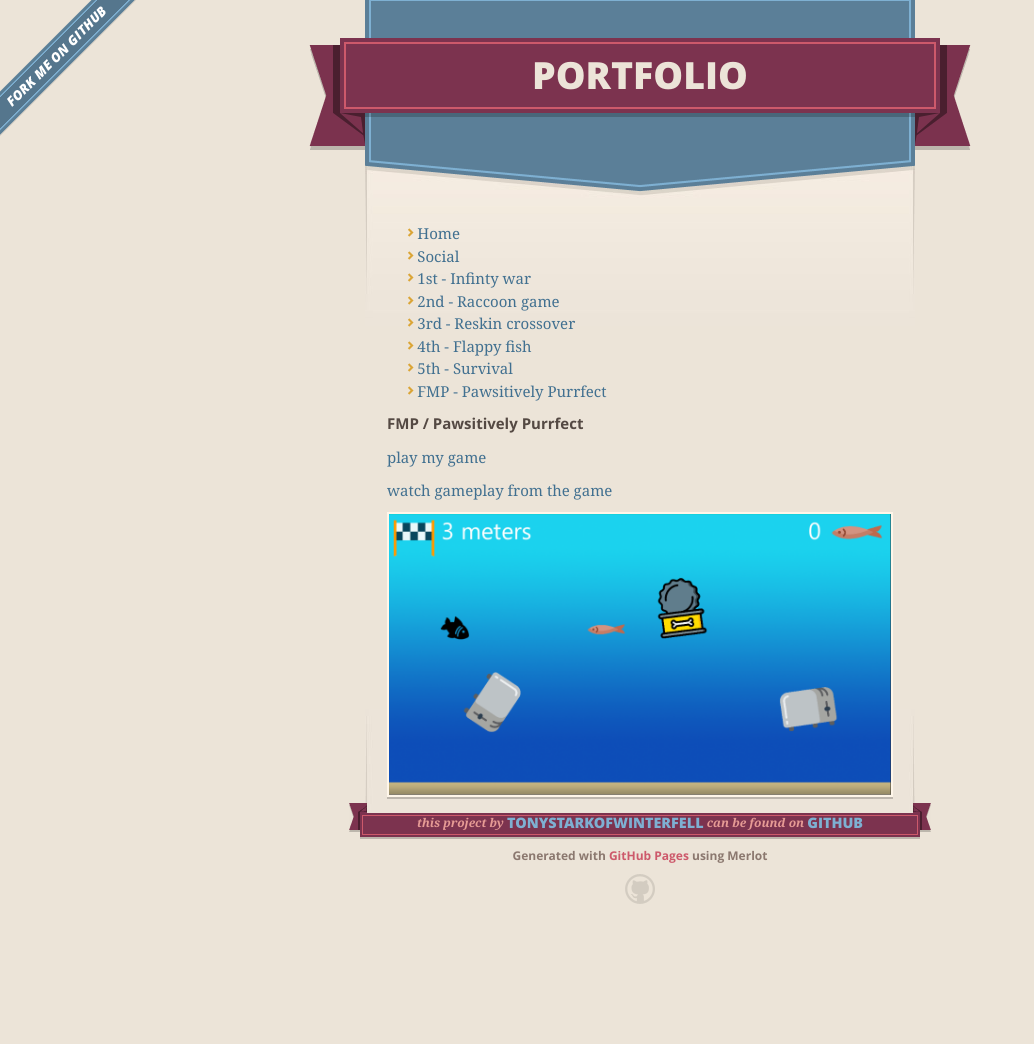
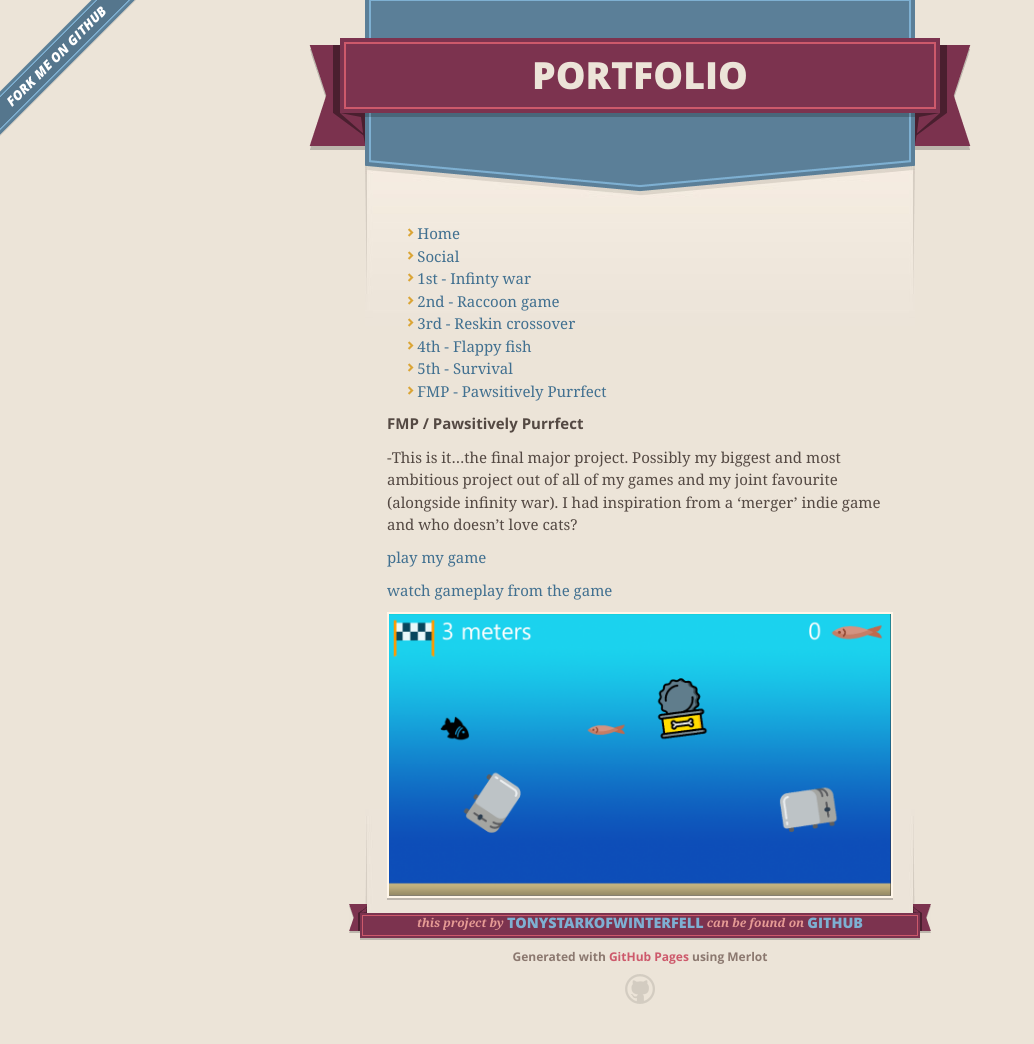
Before and after one commit to TonyStarkOfWinterfell/portfolio, a Jekyll site: the page built from 5th.md, in a window 1280 px wide. Shown: the whole page, without its empty margins (0-1034 px from the left). Built offline with Jekyll 4.4.1, drawn with Linux system fonts in a browser that asks for light colours; our own code applies the rules of GitHub Pages for plain Markdown files; the repository's description, which GitHub fills in, is left out; before the commit the page ends 944 px from its top, so only the background shows below that.

Commit message:
Update 5th.md

```diff
--- a/5th.md
+++ b/5th.md
@@ -1,4 +1,6 @@
 # FMP / Pawsitively Purrfect
+
+-This is it...the final major project. Possibly my biggest and most ambitious project out of all of my games and my joint favourite (alongside infinity war). I had inspiration from a 'merger' indie game and who doesn't love cats?
 
 [play my game](https://tonystarkofwinterfell.github.io/WebGLLink/index.html)
 
```
